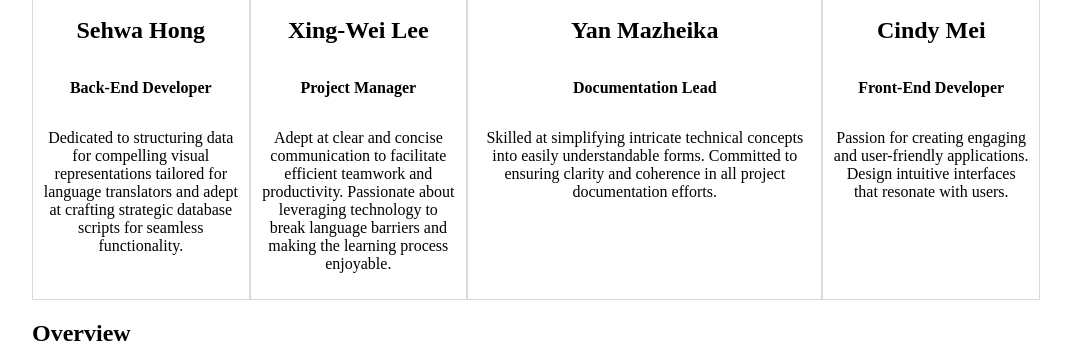
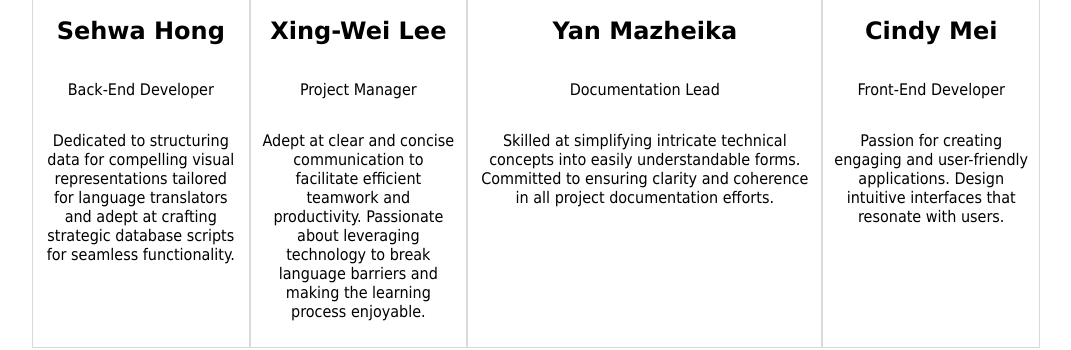
Before and after one commit to 1985lxw/CS326_Milestone1, a website: page src/docs/milestone-01/index.html in a window 1280 px wide. Shown: the part 451-801 px from the top of the page, without its empty margins (104-1175 px from the left). Drawn offline with Linux system fonts and the light colour scheme.

Commit message:
added fonts

```diff
--- a/src/docs/milestone-01/index.html
+++ b/src/docs/milestone-01/index.html
@@ -40,7 +40,7 @@
         <div class="member">
           <img src="images/tim.jpg">
           <h2>Sehwa Hong</h2>
-          <p class="role">Back-End Developer</p>
+          <p id="role">Back-End Developer</p>
           <p>
             Dedicated to structuring data for compelling visual representations
             tailored for language translators and adept at crafting strategic
@@ -50,7 +50,7 @@
         <div class="member">
           <img src="images/tim.jpg">
           <h2>Xing-Wei Lee</h2>
-          <p class="role">Project Manager</p>
+          <p id="role">Project Manager</p>
           <p>
             Adept at clear and concise communication to facilitate efficient
             teamwork and productivity. Passionate about leveraging technology to
@@ -60,7 +60,7 @@
         <div class="member">
           <img src="images/yan.jpg">
           <h2>Yan Mazheika</h2>
-          <p class="role">Documentation Lead</p>
+          <p id="role">Documentation Lead</p>
           <p>
             Skilled at simplifying intricate technical concepts into easily
             understandable forms. Committed to ensuring clarity and coherence in
@@ -70,7 +70,7 @@
         <div class="member">
           <img src="images/tim.jpg">
           <h2>Cindy Mei</h2>
-          <p class="role">Front-End Developer</p>
+          <p id="role">Front-End Developer</p>
           <p>
             Passion for creating engaging and user-friendly applications. Design
             intuitive interfaces that resonate with users.
--- a/src/docs/milestone-01/styles.css
+++ b/src/docs/milestone-01/styles.css
@@ -1,6 +1,15 @@
+/*  */
 body {
     padding-left: 10%;
     padding-right: 10%;
+}
+
+h2 {
+    font-family: Verdana, sans-serif;
+}
+
+p {
+    font-family: Tahoma, "Trebuchet MS", sans-serif;
 }
 
 
@@ -39,8 +48,8 @@ img {
     background-color: white;
 }
 
-.role {
-    font-weight: bold;
+#role {
+    font-weight: 500;
 }
 
 /* EVERYTHING ELSE */
```
